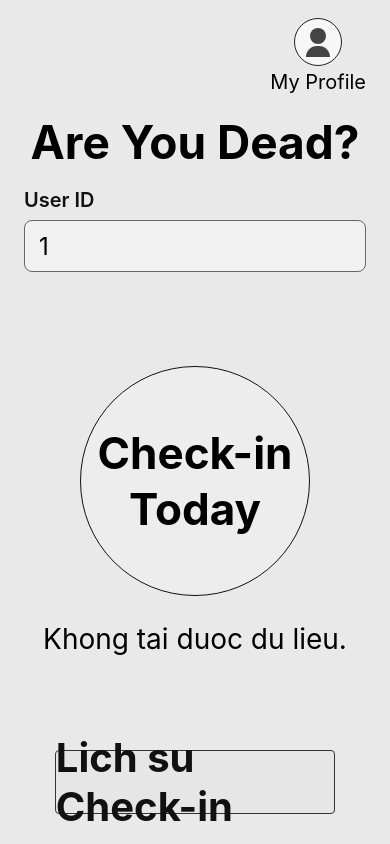
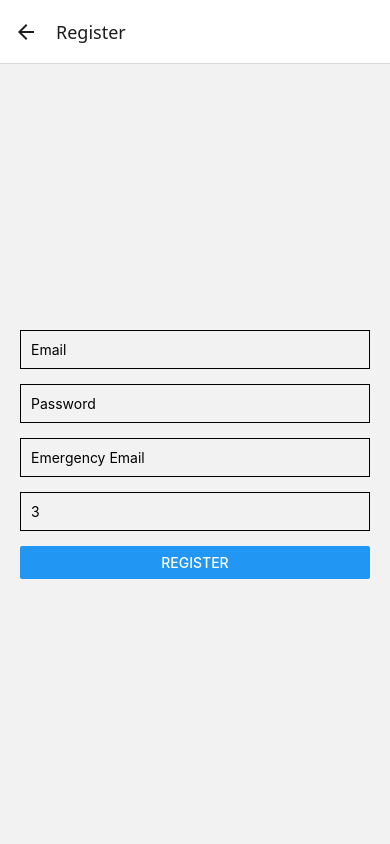
Before and after one commit to Haruto2711/MMA, a React Native app: screen /Register in a window 390 px wide. Built offline with nearby package versions, Linux system fonts and the light colour scheme; no server answers.

Commit message:
update login register and authService

```diff
--- a/App.js
+++ b/App.js
@@ -1,18 +1,29 @@
 import React from "react";
 import { SafeAreaView, StyleSheet } from "react-native";
-import HomeScreen from "./screens/HomeScreen";
+import { AuthProvider } from "./context/AuthContext";
+import AppNavigator from "./navigation/AppNavigator";
 
 export default function App() {
+
   return (
-    <SafeAreaView style={styles.container}>
-      <HomeScreen />
-    </SafeAreaView>
+
+    <AuthProvider>
+
+      <SafeAreaView style={styles.container}>
+
+        <AppNavigator />
+
+      </SafeAreaView>
+
+    </AuthProvider>
+
   );
+
 }
 
 const styles = StyleSheet.create({
-  container: {
-    flex: 1,
-    backgroundColor: "#e9e9e9",
-  },
+  container:{
+    flex:1,
+    backgroundColor:"#e9e9e9"
+  }
 });
--- a/db.json
+++ b/db.json
@@ -1,7 +1,7 @@
 {
   "users": [
     {
-      "id": 1,
+      "id": "1",
       "email": "test@gmail.com",
       "password": "123456",
       "emergencyEmail": "family@gmail.com",
@@ -9,7 +9,7 @@
       "lastCheckin": "2026-03-10"
     },
     {
-      "id": 2,
+      "id": "2",
       "email": "john@gmail.com",
       "password": "123456",
       "emergencyEmail": "mom@gmail.com",
@@ -17,32 +17,40 @@
       "lastCheckin": "2026-03-12"
     },
     {
-      "id": 3,
+      "id": "3",
       "email": "anna@gmail.com",
       "password": "123456",
       "emergencyEmail": "dad@gmail.com",
       "timeoutDays": 2,
       "lastCheckin": "2026-03-09"
+    },
+    {
+      "id": "49e5",
+      "email": "haidangtc3@gmail.com",
+      "password": "123456",
+      "emergencyEmail": "DangHSHHE187138@fpt.edu.vn",
+      "timeoutDays": 3,
+      "lastCheckin": null
     }
   ],
   "checkins": [
     {
-      "id": 1,
+      "id": "1",
       "userId": 1,
       "timestamp": "2026-03-10"
     },
     {
-      "id": 2,
+      "id": "2",
       "userId": 1,
       "timestamp": "2026-03-11"
     },
     {
-      "id": 3,
+      "id": "3",
       "userId": 2,
       "timestamp": "2026-03-12"
     },
     {
-      "id": 4,
+      "id": "4",
       "userId": 3,
       "timestamp": "2026-03-09"
     },
@@ -59,13 +67,13 @@
   ],
   "notifications": [
     {
-      "id": 1,
+      "id": "1",
       "userId": 1,
       "type": "warning",
       "sentAt": "2026-03-11"
     },
     {
-      "id": 2,
+      "id": "2",
       "userId": 3,
       "type": "alert",
       "sentAt": "2026-03-11"
--- a/navigation/AppNavigator.js
+++ b/navigation/AppNavigator.js
@@ -0,0 +1,33 @@
+import React from "react";
+import { NavigationContainer } from "@react-navigation/native";
+import { createNativeStackNavigator } from "@react-navigation/native-stack";
+
+import LoginScreen from "../screens/LoginScreen";
+import RegisterScreen from "../screens/RegisterScreen";
+import HomeScreen from "../screens/HomeScreen";
+
+import { useAuth } from "../context/AuthContext";
+
+const Stack = createNativeStackNavigator();
+
+export default function AppNavigator() {
+
+  const { user } = useAuth();
+
+  return (
+    <NavigationContainer>
+
+      {user ? (
+        <Stack.Navigator>
+          <Stack.Screen name="Home" component={HomeScreen} />
+        </Stack.Navigator>
+      ) : (
+        <Stack.Navigator>
+          <Stack.Screen name="Login" component={LoginScreen} />
+          <Stack.Screen name="Register" component={RegisterScreen} />
+        </Stack.Navigator>
+      )}
+
+    </NavigationContainer>
+  );
+}
--- a/package.json
+++ b/package.json
@@ -11,6 +11,8 @@
   },
   "dependencies": {
     "@expo/vector-icons": "^15.0.3",
+    "@react-navigation/native": "^7.1.33",
+    "@react-navigation/native-stack": "^7.14.5",
     "expo": "~54.0.33",
     "expo-mail-composer": "~15.0.8",
     "expo-status-bar": "~3.0.9",
@@ -19,6 +21,8 @@
     "react-dom": "19.1.0",
     "react-native": "0.81.5",
     "react-native-paper": "4.9.2",
+    "react-native-safe-area-context": "~5.6.0",
+    "react-native-screens": "~4.16.0",
     "react-native-web": "^0.21.0"
   },
   "private": true,
--- a/screens/LoginScreen.js
+++ b/screens/LoginScreen.js
@@ -0,0 +1,69 @@
+import React, { useState } from "react";
+import { View, TextInput, Button, Text, Alert, StyleSheet } from "react-native";
+import { useAuth } from "../context/AuthContext";
+
+export default function LoginScreen({ navigation }) {
+
+  const { login, loading } = useAuth();
+
+  const [email, setEmail] = useState("");
+  const [password, setPassword] = useState("");
+
+  const handleLogin = async () => {
+
+    try {
+
+      await login(email, password);
+
+      Alert.alert("Login success");
+
+    } catch (error) {
+
+      Alert.alert(error.message);
+
+    }
+
+  };
+
+  return (
+    <View style={styles.container}>
+
+      <Text style={styles.title}>Login</Text>
+
+      <TextInput
+        style={styles.input}
+        placeholder="Email"
+        value={email}
+        onChangeText={setEmail}
+      />
+
+      <TextInput
+        style={styles.input}
+        placeholder="Password"
+        secureTextEntry
+        value={password}
+        onChangeText={setPassword}
+      />
+
+      <Button
+        title={loading ? "Loading..." : "Login"}
+        onPress={handleLogin}
+      />
+
+      <Text
+        style={styles.link}
+        onPress={() => navigation.navigate("Register")}
+      >
+        Create new account
+      </Text>
+
+    </View>
+  );
+}
+
+const styles = StyleSheet.create({
+  container:{flex:1,justifyContent:"center",padding:20},
+  title:{fontSize:30,marginBottom:20,textAlign:"center"},
+  input:{borderWidth:1,padding:10,marginBottom:15},
+  link:{marginTop:20,textAlign:"center",color:"blue"}
+});
--- a/screens/RegisterScreen.js
+++ b/screens/RegisterScreen.js
@@ -0,0 +1,79 @@
+import React, { useState } from "react";
+import { View, TextInput, Button, Alert, StyleSheet } from "react-native";
+import { useAuth } from "../context/AuthContext";
+
+export default function RegisterScreen({ navigation }) {
+
+  const { register } = useAuth();
+
+  const [email,setEmail] = useState("");
+  const [password,setPassword] = useState("");
+  const [emergencyEmail,setEmergencyEmail] = useState("");
+  const [timeoutDays,setTimeoutDays] = useState("3");
+
+  const handleRegister = async () => {
+
+    try{
+
+      await register({
+        email,
+        password,
+        emergencyEmail,
+        timeoutDays:Number(timeoutDays)
+      });
+
+      Alert.alert("Register success");
+
+    }catch(error){
+
+      Alert.alert(error.message);
+
+    }
+
+  };
+
+  return (
+
+    <View style={styles.container}>
+
+      <TextInput
+        style={styles.input}
+        placeholder="Email"
+        value={email}
+        onChangeText={setEmail}
+      />
+
+      <TextInput
+        style={styles.input}
+        placeholder="Password"
+        secureTextEntry
+        value={password}
+        onChangeText={setPassword}
+      />
+
+      <TextInput
+        style={styles.input}
+        placeholder="Emergency Email"
+        value={emergencyEmail}
+        onChangeText={setEmergencyEmail}
+      />
+
+      <TextInput
+        style={styles.input}
+        placeholder="Timeout Days"
+        value={timeoutDays}
+        onChangeText={setTimeoutDays}
+      />
+
+      <Button title="Register" onPress={handleRegister}/>
+
+    </View>
+
+  );
+
+}
+
+const styles = StyleSheet.create({
+container:{flex:1,justifyContent:"center",padding:20},
+input:{borderWidth:1,padding:10,marginBottom:15}
+});
--- a/services/authService.js
+++ b/services/authService.js
@@ -1,5 +1,4 @@
-const BASE_URL = "http://localhost:3000/users";
-
+const BASE_URL = "http://192.168.1.11:3001/users";
 /*
 ========================
 LOGIN
```
Also changed, not shown: 1 other file (tests, documents, lock files or other folders).
